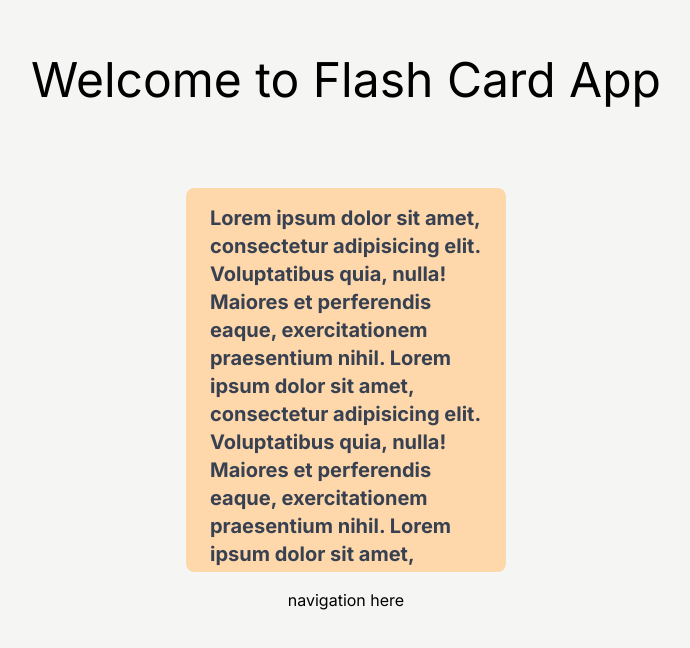
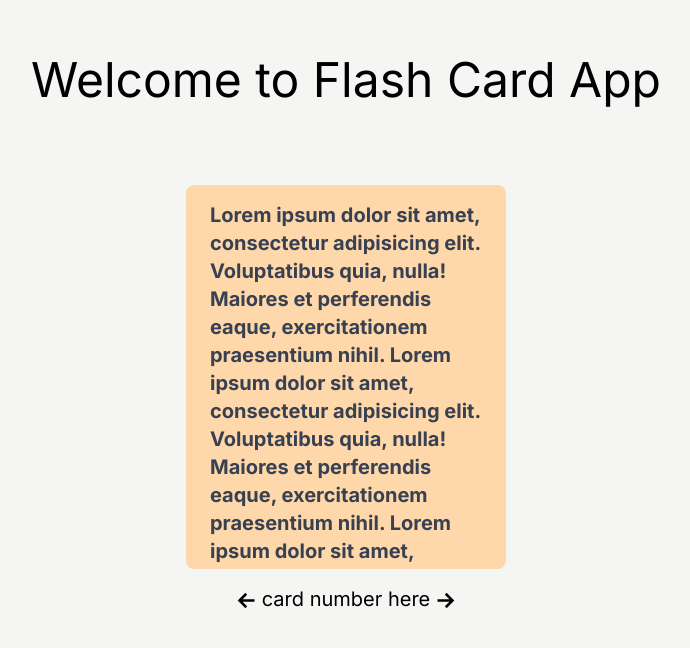
Before and after one commit to Daniel7842900/react-flash-card-ts, a Next.js app: page /dashboard in a window 1280 px wide. Shown: the top 648 px of the page, without its empty margins (294-984 px from the left). Built offline with nearby package versions, Linux system fonts and the light colour scheme.

Commit message:
add basic card navigation

```diff
--- /dev/null
+++ b/app/components/Button.tsx
@@ -0,0 +1,12 @@
+"use client";
+
+import React from "react";
+
+interface buttonProps {
+  children?: React.ReactNode;
+  className?: string;
+}
+
+export default function Button({ children, className }: buttonProps) {
+  return <button className={className}>{children}</button>;
+}
--- /dev/null
+++ b/app/components/CardNavigation.tsx
@@ -0,0 +1,16 @@
+import Button from "./Button";
+import { GrFormPreviousLink, GrFormNextLink } from "react-icons/gr";
+
+export default function CardNavigation() {
+  return (
+    <div className="mt-4 flex">
+      <Button className="text-3xl">
+        <GrFormPreviousLink />
+      </Button>
+      <span className="text-xl">card number here</span>
+      <Button className="text-3xl">
+        <GrFormNextLink />
+      </Button>
+    </div>
+  );
+}
--- a/app/dashboard/page.tsx
+++ b/app/dashboard/page.tsx
@@ -1,4 +1,5 @@
 import Card from "../components/Card";
+import CardNavigation from "../components/CardNavigation";
 
 // `app/dashboard/page.tsx` is the UI for the `/dashboard` URL
 export default function Page() {
@@ -9,7 +10,7 @@ export default function Page() {
       </div>
       <div className="flex flex-col h-3/5 justify-center items-center mx-auto">
         <Card />
-        <div className="mt-4">navigation here</div>
+        <CardNavigation />
       </div>
     </div>
   );
--- a/package.json
+++ b/package.json
@@ -19,6 +19,7 @@
     "postcss": "8.4.28",
     "react": "18.2.0",
     "react-dom": "18.2.0",
+    "react-icons": "^4.10.1",
     "tailwindcss": "3.3.3",
     "typescript": "5.1.6"
   }
```
Also changed, not shown: 1 other file (tests, documents, lock files or other folders).
